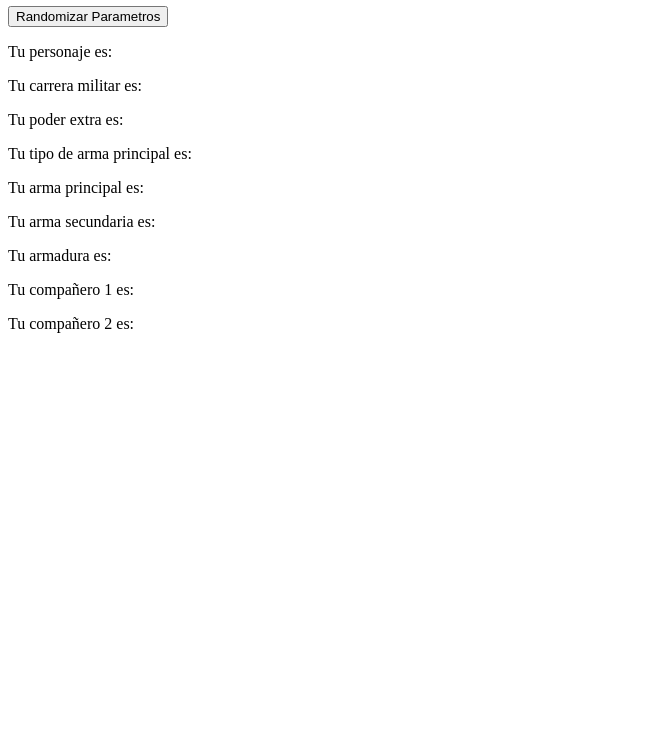
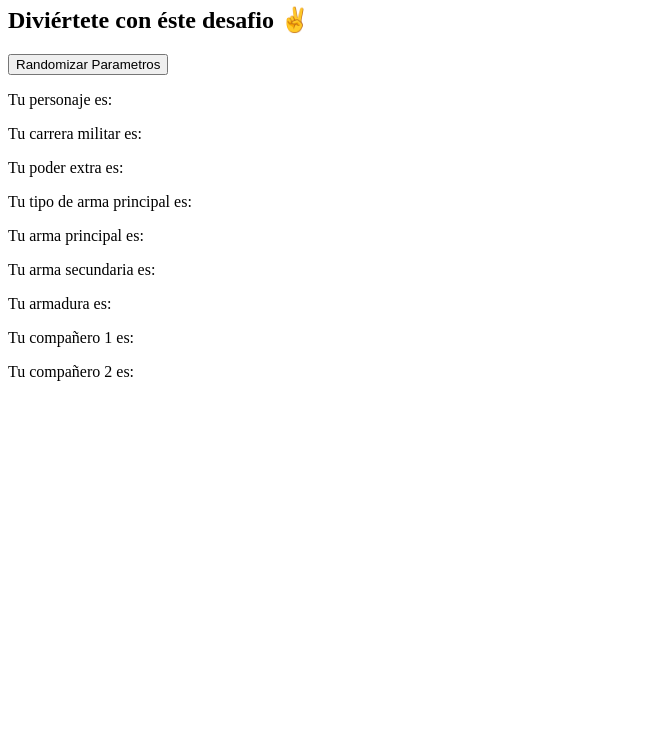
Before and after one commit to AlonsoMolero/MassEffect3random, a plain HTML site: page RandomizarPartida.html in a window 1280 px wide. Shown: the part 60-800 px from the top of the page, without its empty margins (0-670 px from the left). Drawn offline with Linux system fonts and the light colour scheme.

Commit message:
agregado titulo h2 al html

```diff
--- a/RandomizarPartida.html
+++ b/RandomizarPartida.html
@@ -6,6 +6,7 @@
     </head>
     <body>
         <h1>Randomizador de partidas para Mass Effect</h1>
+        <h2>Diviértete con éste desafio ✌</h2>
         <section id="randomizar">
             <button id="boton-randomizar">Randomizar Parametros</button>
         </section>
```
